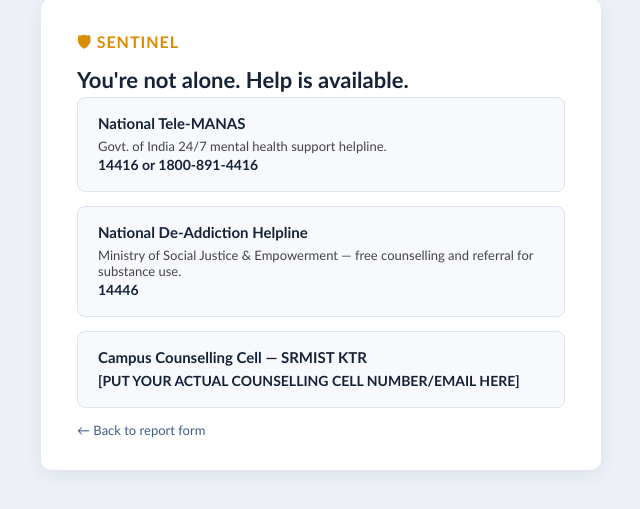
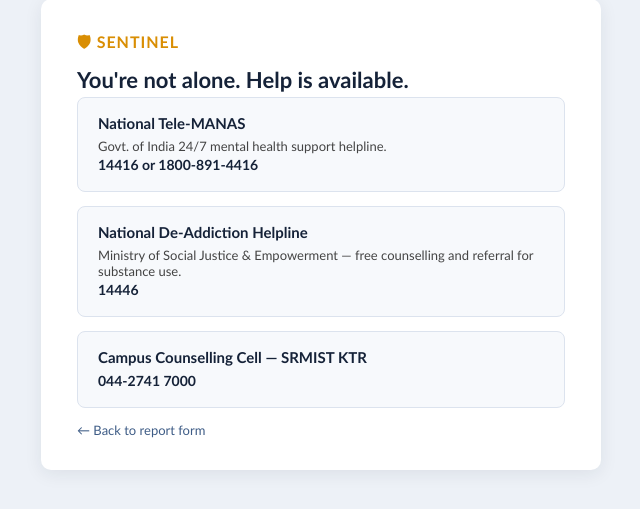
Before and after one commit to dhyansherdiwala2604-code/sentinel, a Flask app: page /helplines in a window 1280 px wide. Shown: the part 41-550 px from the top of the page, without its empty margins (319-959 px from the left). Run offline with Flask 3, Linux system fonts and the light colour scheme.

Commit message:
Update helpline number for Campus Counselling Cell

```diff
--- a/templates/helplines.html
+++ b/templates/helplines.html
@@ -23,7 +23,7 @@
 
     <div class="helpline-card">
       <h3>Campus Counselling Cell — SRMIST KTR</h3>
-      <p class="phone">[PUT YOUR ACTUAL COUNSELLING CELL NUMBER/EMAIL HERE]</p>
+      <p class="phone">044-2741 7000</p>
     </div>
 
     <a class="link" href="/">← Back to report form</a>
```
